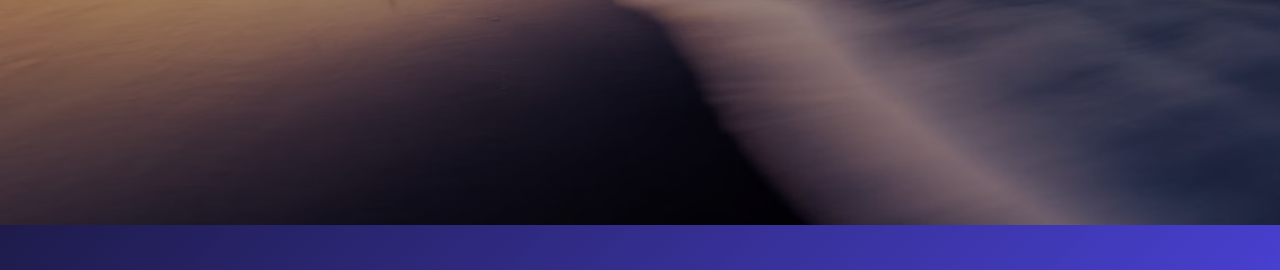
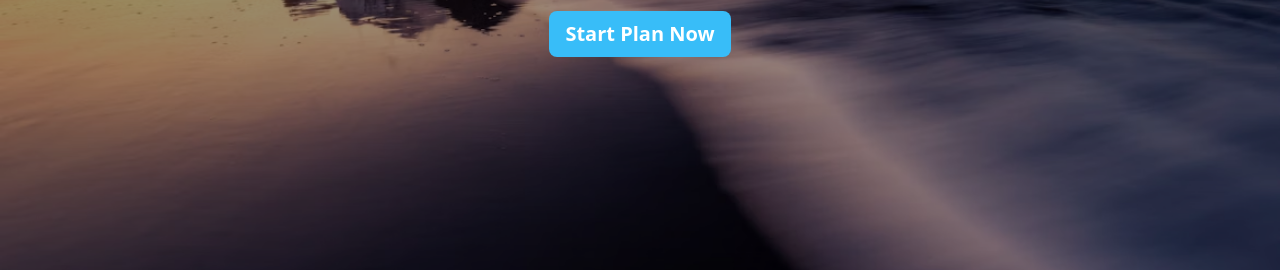
Before and after one commit to arththika04/AI-Travel-Planner, a plain HTML site: page assets/index.html in a window 1280 px wide. Shown: the part 415-685 px from the top of the page. Drawn offline with nearby package versions, Linux system fonts and the light colour scheme.

```diff
--- a/assets/style.css
+++ b/assets/style.css
@@ -59,7 +59,7 @@ li a:hover::before{
 
 /* Hero Section */
 .hero-section {
-    min-height: 80vh; /* Takes up 80% of the viewport height */
+    min-height: 95vh; /* Takes up 80% of the viewport height */
     background-size: cover;
     background-image: url(photo-1682547094964-dd621debede3.avif);
     background-position: center;
@@ -67,6 +67,7 @@ li a:hover::before{
 
     /* Dark overlay for text readability */
     box-shadow: inset 0 0 0 1000px rgba(0, 0, 0, 0.4);
+
 }
 
 
```
